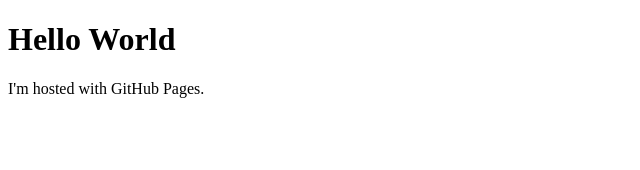
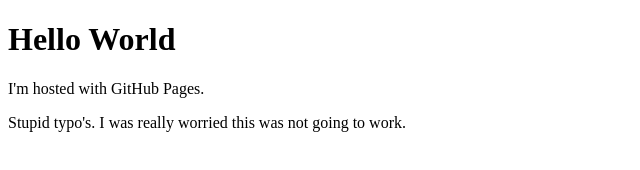
Before and after one commit to pandaman87/pandaman87.github.io, a plain HTML site: page index.html in a window 1280 px wide. Shown: the whole page, without its empty margins (0-640 px from the left). Drawn offline with Linux system fonts and the light colour scheme.

Commit message:
index page change
index page change

```diff
--- a/index.html
+++ b/index.html
@@ -7,7 +7,7 @@
 		<h1>Hello World</h1>
 
 			<p>I'm hosted with GitHub Pages.</p>
-
+			<p>Stupid typo's. I was really worried this was not going to work.</p>
 	</body>
 
 </html>
```
